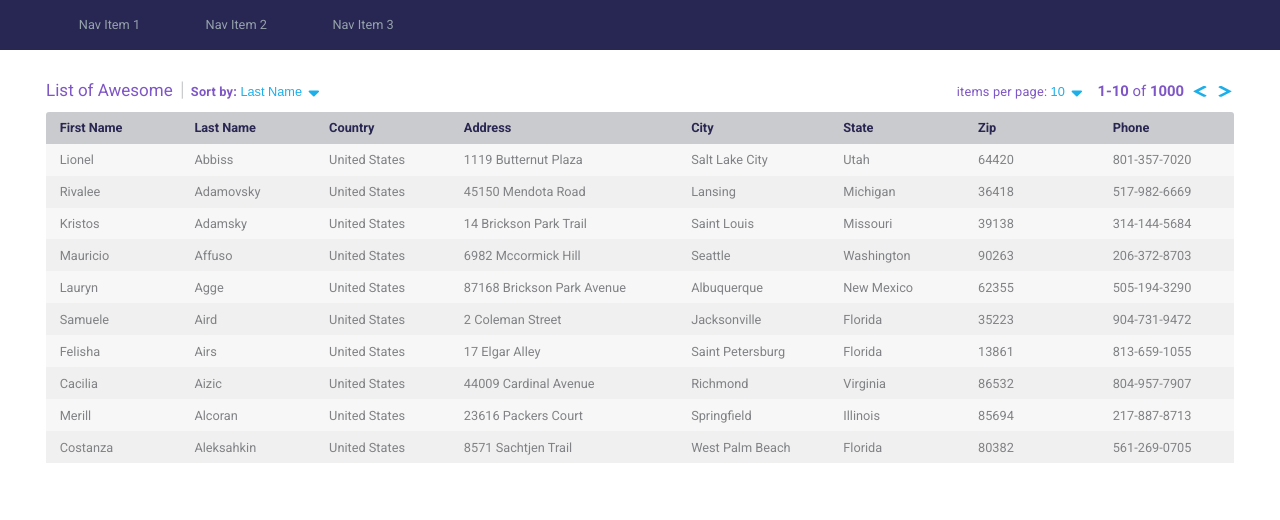
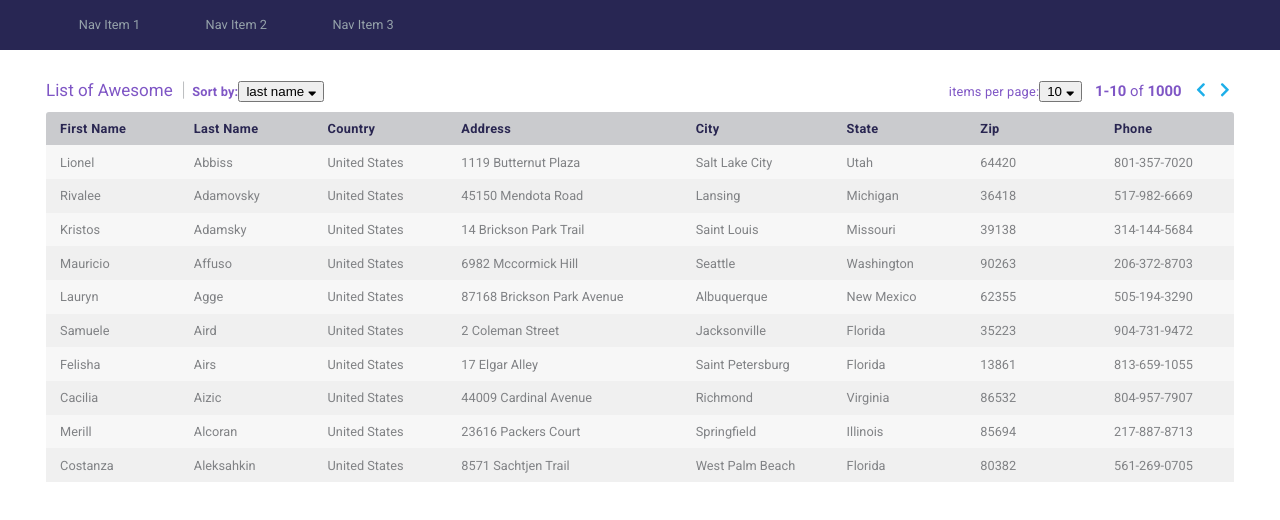
Before and after one commit to VitaC123/react-table, a React (Create React App) app: page / in a window 1280 px wide. Shown: the top 520 px of the page. Built offline with nearby package versions, Linux system fonts and the light colour scheme.

Commit message:
Refactor styles

```diff
--- a/src/components/Table/Row.js
+++ b/src/components/Table/Row.js
@@ -4,7 +4,7 @@ import React from 'react';
 const Row = props => {
   const { firstName, lastName, country, street, city, state, zip, phone } = props;
   return (
-    <tr>
+    <tr className='table-body-row'>
       <td>{firstName}</td>
       <td>{lastName}</td>
       <td>{country}</td>
--- a/src/components/Table/Table.css
+++ b/src/components/Table/Table.css
@@ -7,14 +7,14 @@
   color: #7F56C5;
 }
 
-.table-heading {
+.table-header-text {
   font-size: 1rem;
   font-weight: 400;
 }
 
-.table-heading:after {
+.table-header-text:after {
   content: '|';
-  padding: 0 0.38rem 0 0.42rem;
+  padding: 0 0.38rem 0 0.5rem;
   font-size: 1.2rem;
   font-weight: 300;
   color: #BCBEC0;
@@ -31,9 +31,10 @@
   justify-content: space-between;
 }
 
-
-
-.option-group.pagination h2{
+.option-group.pagination h2 {
+  min-width: 5.85rem;
+  margin-right: 0.22rem;
+  text-align: right;
   font-size: 0.875rem;
   font-weight: 700;
   letter-spacing: 0;
@@ -43,27 +44,15 @@
   font-weight: 400;
 }
 
-button {
-  margin: 0 0.2rem;
-  padding: 0;
-  font-size: inherit;
-  border: none;
-  text-transform: capitalize;
-  cursor: pointer;
-  color: #1DAFE9;
-  outline: none;
-  background: transparent;
-}
-
-button .fa-sort-down {
+.button-transparent .fa-sort-down {
   margin-left: 0.15rem;
   font-size: 1.1rem;
 }
 
 .option-group.pagination button {
-  margin: 0 0.29rem 0 0.71rem;
-  /* Transform to match Font Awesome's "pro" chevron */
-  transform: scale(2, 1);
+  margin-left: 0.6rem;
+  padding: 0.5rem 0.03rem;
+  font-size: 0.92rem;
 }
 
 .table-container {
@@ -78,34 +67,44 @@ table {
 }
 
 tr {
-  height: 1.882rem;
+  height: 1.884rem;
   font-size: 0.75rem;
 }
 
-thead tr {
+th, td {
+  min-width: 5rem;
+  padding: 0.55rem 0.825rem;
+  text-align: left;
+}
+
+.table-head-row {
   font-weight: 700;
+  letter-spacing: 0.0196rem;
   text-transform: capitalize;
-  cursor: default;
   color: #292651;
   background: #CACBCE;
 }
 
-tr .wide {
+.table-heading {
+  cursor: pointer;
+  transition: 0.3s;
+}
+
+.table-heading:active {
+  background: rgba(188, 185, 192, 0.726);
+  transition: none;
+}
+
+.table-heading.extra-wide {
   min-width: 10rem;
 }
 
-tbody tr {
+.table-body-row {
   font-weight: 400;
   color: #808285;
   background: #F7F7F7;
 }
 
-tbody tr:nth-child(even) {
+.table-body-row:nth-child(even) {
   background: #F0F0F0;
 }
-
-th, td {
-  min-width: 5rem;
-  padding: 0 0.8rem;
-  text-align: left;
-}
--- a/src/components/Table/Table.js
+++ b/src/components/Table/Table.js
@@ -84,7 +84,7 @@ export default class Table extends Component {
 
     const tableHeadings = columns.map(column => (
       <th
-        className={column === 'address' ? 'extra-wide' : ''}
+        className={column === 'address' ? 'table-heading extra-wide' : 'table-heading'}
         onClick={() => this.makeDropdownSelection(column)}
         key={column}
       >
@@ -100,7 +100,7 @@ export default class Table extends Component {
       <div>
         <div className='table-header'>
           <section className='left'>
-            <h1 className='table-heading'>List of Awesome</h1>
+            <h1 className='table-header-text'>List of Awesome</h1>
             <Dropdown
               heading='Sort by'
               customClass='sort-by'
@@ -121,8 +121,18 @@ export default class Table extends Component {
             <div className='option-group pagination'>
               <h2>{display.min}-{display.max} <span>of</span> {list.length}</h2>
               <div>
-                <button onClick={() => this.changePage('previous')}><i className='fas fa-chevron-left' /></button>
-                <button onClick={() => this.changePage('next')}><i className='fas fa-chevron-right' /></button>
+                <button
+                  className='button-transparent'
+                  onClick={() => this.changePage('previous')}
+                >
+                  <i className='fas fa-chevron-left' />
+                </button>
+                <button
+                  className='button-transparent'
+                  onClick={() => this.changePage('next')}
+                >
+                  <i className='fas fa-chevron-right' />
+                </button>
               </div>
             </div>
           </section>
@@ -131,7 +141,7 @@ export default class Table extends Component {
         <div className='table-container'>
           <table>
             <thead>
-              <tr>
+              <tr className='table-head-row'>
                 {tableHeadings}
               </tr>
             </thead>
--- a/src/index.css
+++ b/src/index.css
@@ -16,3 +16,15 @@ body {
   padding: 0;
   list-style: none;
 }
+
+.button-transparent {
+  margin: 0 0.2rem;
+  padding: 0;
+  border: none;
+  font-size: inherit;
+  text-transform: capitalize;
+  cursor: pointer;
+  outline: none;
+  color: #1DAFE9;
+  background: transparent;
+}
```
